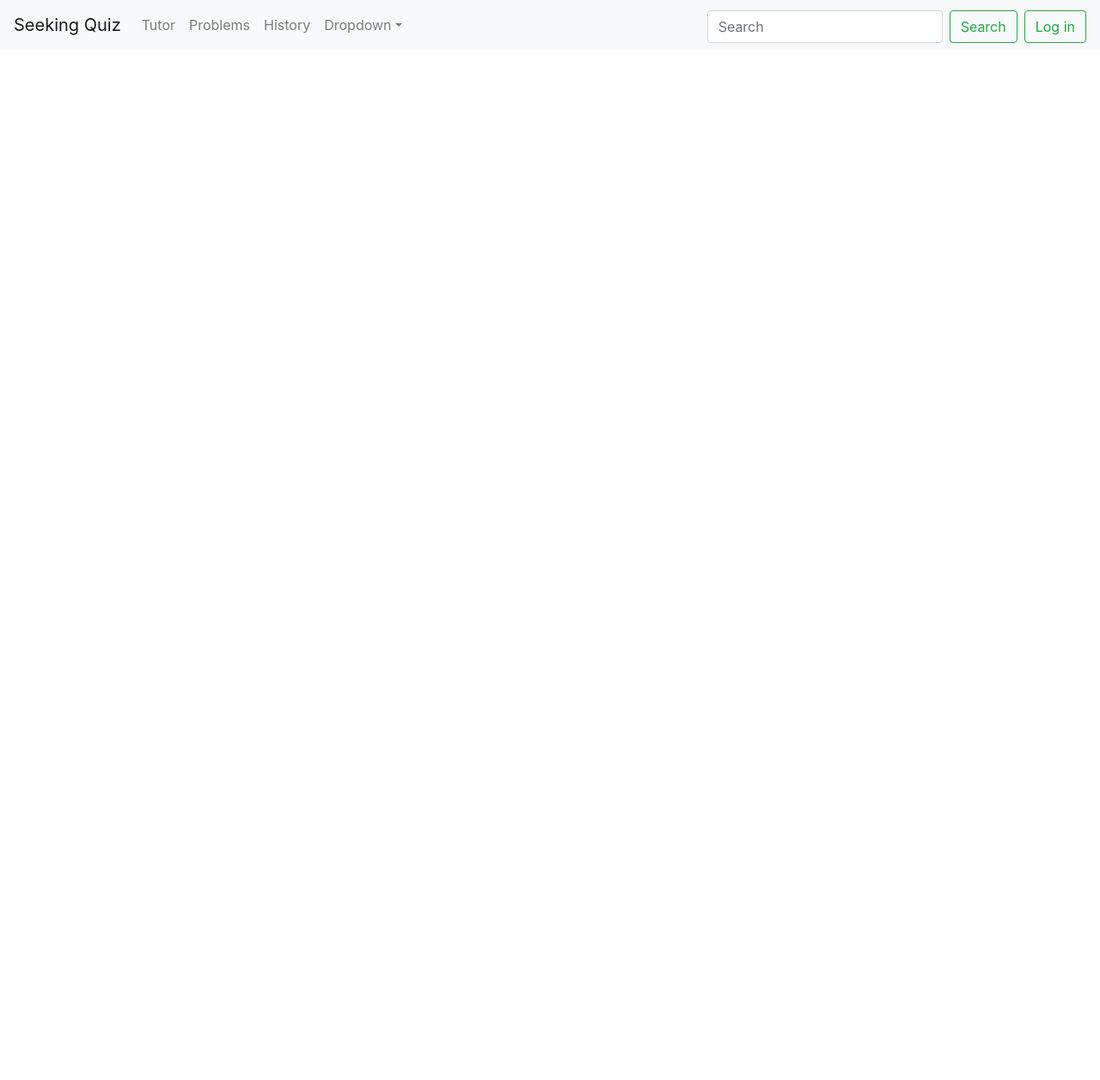
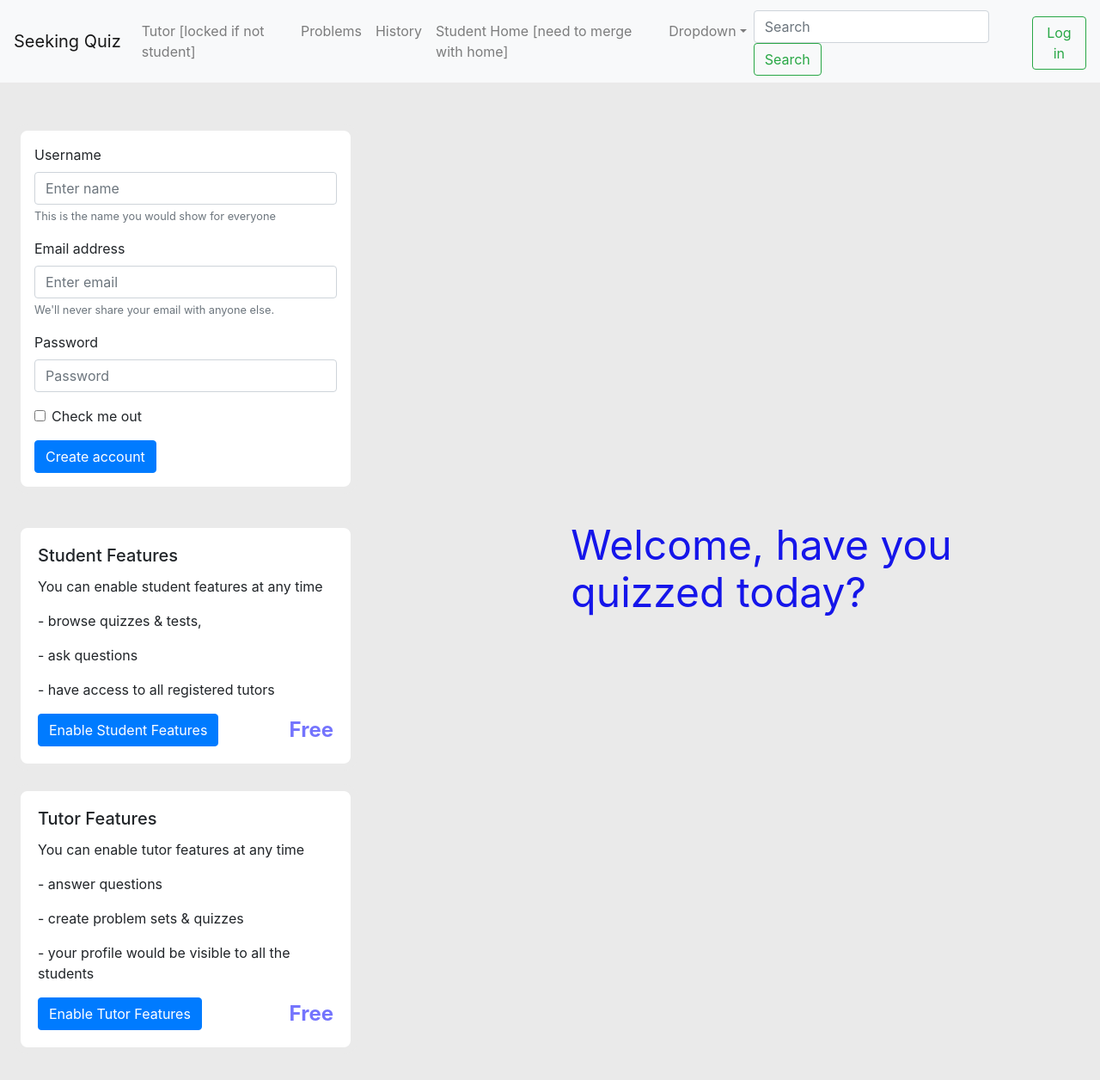
Before and after one commit to megawawa/cherry, a Next.js app: page /login in a window 1280 px wide. Shown: the top 1256 px of the page at 86% size. Before the commit the page ends 800 px from the top, so only its background shows below. Built offline with nearby package versions, Linux system fonts and the light colour scheme.

Commit message:
Title: [login page] enable create account for new users
Description:
as title. Todo: reroute login

Test plan: .

```diff
--- /dev/null
+++ b/components/loginForm.tsx
@@ -0,0 +1,73 @@
+import { useState } from 'react';
+import { LoginContext } from './login'
+import { useRouter } from 'next/router'
+import { Form, Button } from 'react-bootstrap';
+
+type LoginFormType = {
+    name?: string,
+    password?: string,
+    email?: string,
+}
+
+export default function LoginForm() {
+    const [state, setState] = useState<LoginFormType>({});
+    const router = useRouter();
+    const handleChange = (event) => {
+        setState({
+            ...state,
+            [event.target.name]: event.target.value
+        });
+    };
+
+    const handleSubmit = (update, event) => {
+        update(state.name);
+        router.push('/');
+        event.preventDefault();
+    }
+
+    return (<LoginContext.Consumer>
+        {({ name, update }) => (
+            <Form onSubmit={handleSubmit.bind(this, update)}>
+                <Form.Group controlId="formBasicEmail">
+                    <Form.Label>Username</Form.Label>
+                    <Form.Control
+                        type="text" placeholder="Enter name"
+                        name="name"
+                        value={state.name ?? name ?? ''}
+                        onChange={handleChange} />
+                    <Form.Text className="text-muted">
+                        This is the name you would show for everyone
+                </Form.Text>
+                </Form.Group>
+
+                <Form.Group controlId="formBasicEmail">
+                    <Form.Label>Email address</Form.Label>
+                    <Form.Control
+                        type="email" placeholder="Enter email"
+                        name="email"
+                        value={state.email ?? ''}
+                        onChange={handleChange} />
+                    <Form.Text className="text-muted">
+                        We'll never share your email with anyone else.
+                </Form.Text>
+                </Form.Group>
+
+                <Form.Group controlId="formBasicPassword">
+                    <Form.Label>Password</Form.Label>
+                    <Form.Control
+                        type="password" placeholder="Password"
+                        name="password"
+                        value={state.password ?? ''}
+                        onChange={handleChange} />
+                </Form.Group>
+                <Form.Group controlId="formBasicCheckbox">
+                    <Form.Check type="checkbox" label="Check me out" />
+                </Form.Group>
+                <Button variant="primary" type="submit">
+                    Create account
+                </Button>
+            </Form>
+
+        )}
+    </LoginContext.Consumer>);
+}
--- a/components/navbar.tsx
+++ b/components/navbar.tsx
@@ -30,13 +30,16 @@ export default function MainNavbar() {
             <Navbar.Collapse id="basic-navbar-nav">
                 <Nav className="mr-auto">
                     <Link href="/tutor" passHref>
-                        <Nav.Link >Tutor</Nav.Link>
+                        <Nav.Link >Tutor [locked if not student] </Nav.Link>
                     </Link>
                     <Link href="/problems/0" passHref>
                         <Nav.Link>Problems</Nav.Link>
                     </Link>
                     <Link href="/history" passHref>
                         <Nav.Link>History</Nav.Link>
+                    </Link>
+                    <Link href="/studentHome" passHref>
+                        <Nav.Link>Student Home [need to merge with home]</Nav.Link>
                     </Link>
                     <NavDropdown title="Dropdown" id="basic-nav-dropdown">
                         <NavDropdown.Item href="#action/3.1">Action</NavDropdown.Item>
--- a/pages/index.js
+++ b/pages/index.js
@@ -22,7 +22,7 @@ export default function Home() {
                 online or find a tutor
           </Card.Text>
               <div className={styles.cardFooter}>
-                <Button variant="primary">Start Learning</Button>
+                <Button variant="primary" href="/login">Start Learning</Button>
                 <div className={styles.priceTag}>Free </div>
               </div>
 
@@ -40,7 +40,7 @@ export default function Home() {
                   quizzes.
               </Card.Text>
               <div className={styles.cardFooter}>
-                <Button variant="primary">Start Tutoring</Button>
+                <Button variant="primary" href="/login">Start Tutoring</Button>
                 <div className={styles.priceTag}>Free </div>
               </div>
             </Card.Body>
--- a/pages/login.tsx
+++ b/pages/login.tsx
@@ -1,36 +1,68 @@
-import { useState } from 'react';
-import { LoginContext } from '../components/login'
-import { useRouter } from 'next/router'
+import { Card, Button } from 'react-bootstrap';
+import styles from '../styles/Home.module.css'
+import loginStyles from '../styles/Login.module.css'
+import LoginForm from '../components/loginForm'
 
-type NameFormType = {
-    name?: string
+export default function LoginPage() {
+    return <main className={styles.main + ' ' + loginStyles.background}>
+        <div className={loginStyles.grid}>
+            <Card className={styles.card + ' p-3'}>
+                <LoginForm />
+            </Card>
+
+            <div className={loginStyles.featuresGrid}>
+                <Card className={styles.card}>
+                    <Card.Body>
+                        <Card.Title>Student Features</Card.Title>
+                        <Card.Text>
+                            You can enable student features at any time
+                    </Card.Text>
+                        <Card.Text>
+                            - browse quizzes & tests,
+                    </Card.Text>
+                        <Card.Text>
+                            - ask questions
+                    </Card.Text>
+                        <Card.Text>
+                            - have access to all registered tutors
+                    </Card.Text>
+                        <div className={styles.cardFooter}>
+                            <Button variant="primary" href="/login">Enable Student Features</Button>
+                            <div className={styles.priceTag}>Free </div>
+                        </div>
+
+                    </Card.Body>
+                </Card>
+
+                <Card className={styles.card}>
+                    <Card.Body>
+                        <Card.Title>Tutor Features</Card.Title>
+                        <Card.Text>
+                            You can enable tutor features at any time
+                    </Card.Text>
+                        <Card.Text>
+                            - answer questions
+                    </Card.Text>
+                        <Card.Text>
+                            - create problem sets & quizzes
+                    </Card.Text>
+                        <Card.Text>
+                            - your profile would be visible to all the students
+                    </Card.Text>
+                        <div className={styles.cardFooter}>
+                            <Button variant="primary" href="/login">Enable Tutor Features</Button>
+                            <div className={styles.priceTag}>Free </div>
+                        </div>
+
+                    </Card.Body>
+                </Card>
+            </div>
+        </div>
+
+        <div className={styles.textContainer}>
+            <div>
+                Welcome, have you quizzed today?
+            </div>
+        </div>
+    </main>;
 }
-
-export default function NameForm() {
-    const [state, setState] = useState<NameFormType>({});
-    const router = useRouter();
-    const handleChange = (event) => {
-        setState({ name: event.target.value });
-    }
-
-    const handleSubmit = (update, event) => {
-        alert('A name was submitted: ' + state.name);
-        console.log(update);
-        update(state.name);
-        router.push('/');
-        event.preventDefault();
-    }
-
-    return (<LoginContext.Consumer>
-        {({ name, update }) => (
-            <form onSubmit={handleSubmit.bind(this, update)}>
-                <label>
-                    Name:
-                <input type="text" value={state.name ?? name ?? ''}
-                        onChange={handleChange} />
-                </label>
-                <input type="submit" value="Submit" />
-            </form>
-        )}
-    </LoginContext.Consumer>);
-}
--- a/pages/tutor.tsx
+++ b/pages/tutor.tsx
@@ -1,3 +1,3 @@
-export default function TutorPanel() {
-    return <div>Welcome, Tutors!</div>;
+export default function TutorPage() {
+    return <div></div>;
 }
--- /dev/null
+++ b/styles/Login.module.css
@@ -0,0 +1,23 @@
+.background {
+    background-color: #eaeaea;
+}
+
+.grid {
+    display: flex;
+    align-items: center;
+    justify-content: flex-start;
+    flex-wrap: wrap;
+    margin-top: 3rem;
+    align-self: flex-start;
+}
+
+.featuresGrid {
+    align-self: flex-start;
+}
+
+@media (max-width: 600px) {
+    .grid {
+        width: 100%;
+        flex-direction: column;
+    }
+}
```
Also changed, not shown: styles/globals.css (+2 -13 lines).
